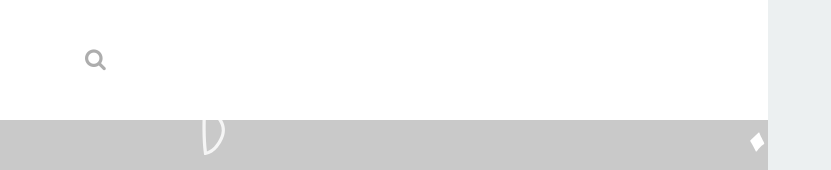
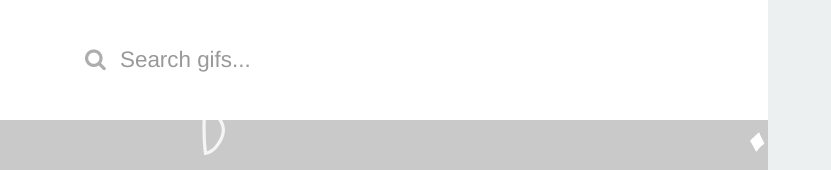
Before and after one commit to clairefro/react-giphy, a React app: page / in a window 1280 px wide. Shown: the top 170 px of the page, without its empty margins (0-831 px from the left). Built offline with nearby package versions, Linux system fonts and the light colour scheme.

Commit message:
selected gifs working

```diff
--- a/package.json
+++ b/package.json
@@ -28,6 +28,7 @@
     "webpack-dev-server": "^3.1.10"
   },
   "dependencies": {
+    "giphy-api": "^2.0.1",
     "react": "16.2",
     "react-dom": "16.2"
   },
--- a/src/components/app.jsx
+++ b/src/components/app.jsx
@@ -1,4 +1,5 @@
 import React, { Component } from 'react';
+import giphy from 'giphy-api';
 
 import SearchBar from './search_bar.jsx';
 import Gif from './gif.jsx';
@@ -12,28 +13,44 @@ class App extends Component {
     // define changing components
     this.state = {
       gifs: [],
-      selectedGifId: "l41lLVwbg5bfykLPa"
+      selectedGifId: "FgTqKY4QECTOU" // default "jif"
     }
   }
 
+  // takes query and calls giphy API to change App state (gifs)
+  search = (query) => {
+    giphy('6jGCIE3zPtfo5kpkW8W8ciNVNUATZnux').search({
+      q: query,
+      rating: 'g',
+      limit: 20
+    }, (err, result) => {
+      // result is the answer from api
+      // now update App > gifs state
+      this.setState({
+        gifs: result.data
+      });
+    });
+  }
+
+  updateSelectedGif = (selectedGifId) => {
+    this.setState({
+      selectedGifId
+    });
+  }
+
   render() {
-    // define gif array
-    // const gifs = [
-    //   { id: "l41lLVwbg5bfykLPa" },
-    //   { id: "YmDNxawTergvm"},
-    //   { id: "59QDqizvIzida"}
-    // ]
     return (
       <div>
-        <div className="left-scene" >
-          <SearchBar />
+        <div className="left-scene">
+          {/* pass search function from App comp to SearchBar comp */}
+          <SearchBar search={this.search} />
           <div className="selected-gif">
-            <Gif id={this.state.selectedGifId}/>
+            <Gif id={this.state.selectedGifId} />
             <BGCred />
           </div>
         </div>
         <div className="right-scene">
-          <GifList gifs={this.state.gifs}/>
+          <GifList gifs={this.state.gifs} updateSelectedGif={this.updateSelectedGif} />
         </div>
       </div>
     );
--- a/src/components/gif.jsx
+++ b/src/components/gif.jsx
@@ -1,10 +1,18 @@
 import React, { Component } from 'react';
 
 class Gif extends Component {
+  handleClick = (e) => {
+    // updateSelectedGif using function passed from grand-parent (App) through parent (GifList)
+    this.props.updateSelectedGif(this.props.id);
+  }
+
   render() {
     const src = `https://media2.giphy.com/media/${this.props.id}/giphy.gif`;
     return (
-      <img src={src} alt="" className='gif' />
+      <img src={src} alt=""
+        className='gif'
+        onClick={this.handleClick}
+      />
     );
   }
 }
--- a/src/components/gif_list.jsx
+++ b/src/components/gif_list.jsx
@@ -4,7 +4,7 @@ import Gif from './gif.jsx';
 
 class GifList extends Component {
   renderList = () => {
-    return this.props.gifs.map(gif =>  <Gif id={gif.id} key={gif.id} />);
+    return this.props.gifs.map(gif => <Gif id={gif.id} updateSelectedGif={this.props.updateSelectedGif} key={gif.id} />);
   }
 
   render() {
--- a/src/components/search_bar.jsx
+++ b/src/components/search_bar.jsx
@@ -2,14 +2,18 @@ import React, { Component } from 'react';
 
 class SearchBar extends Component {
   handleUpdate = (e) => {
-    console.log(e.target.value);
+    this.props.search(e.target.value);
   }
 
   render() {
     return (
-      <input type="text" className="form-control form-search"
-      onChange={this.handleUpdate}/>
-    )
+      <input
+        type="text"
+        className="form-control form-search"
+        placeholder="Search gifs..."
+        onChange={this.handleUpdate}
+      />
+    );
   }
 }
 
```
Also changed, not shown: 1 other file (tests, documents, lock files or other folders).
